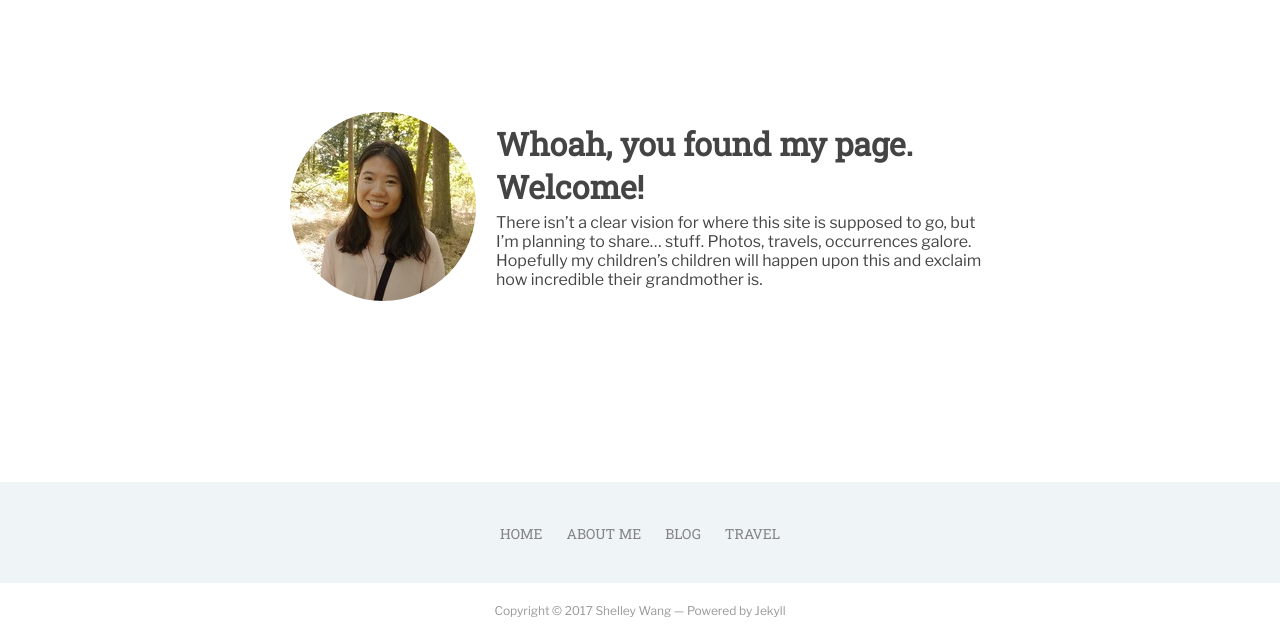
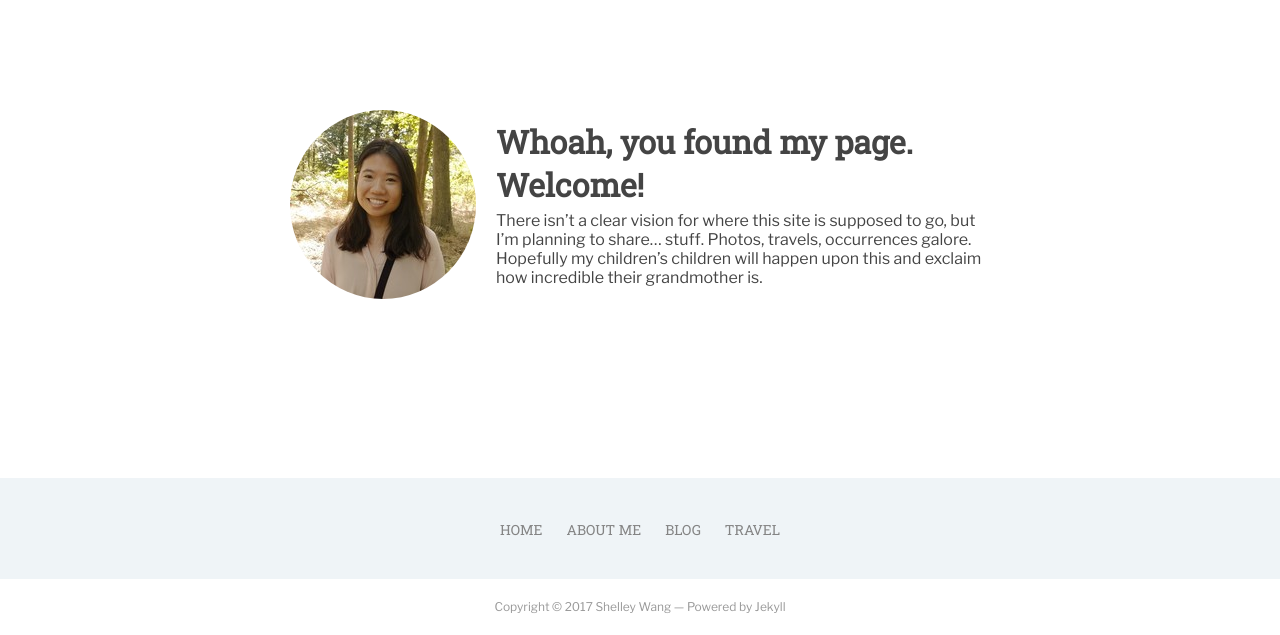
Before and after one commit to shellbellwa/shellbellwa.github.io, a Jekyll site: the page built from index.md, in a window 1280 px wide. Shown: the part 266-901 px from the top of the page. Built offline with Jekyll 4.4.1, drawn with Linux system fonts in a browser that asks for light colours.

Commit message:
Resize content min-height
Updates min-height to keep footer at bottom without scrolling. Change is
necessary because font sizes changed in last few commits.

```diff
--- a/_sass/_layout.scss
+++ b/_sass/_layout.scss
@@ -56,7 +56,7 @@
   max-width: $content-width;
   padding: 10px 10px 15px 10px;
   text-align: left;
-  min-height: calc(100vh - 382px);
+  min-height: calc(100vh - 386px);
 }
 
 .profile-pic {
```
